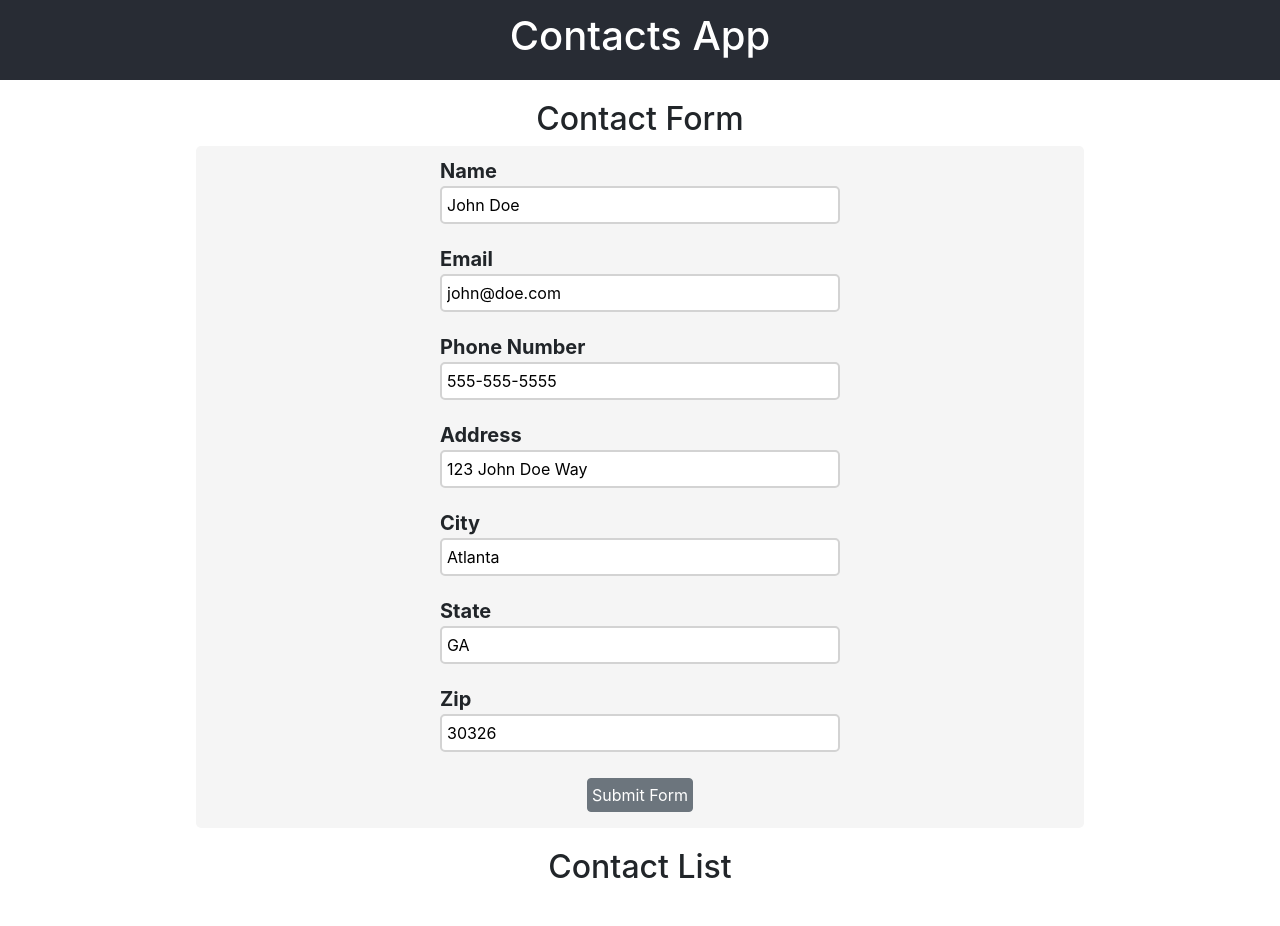
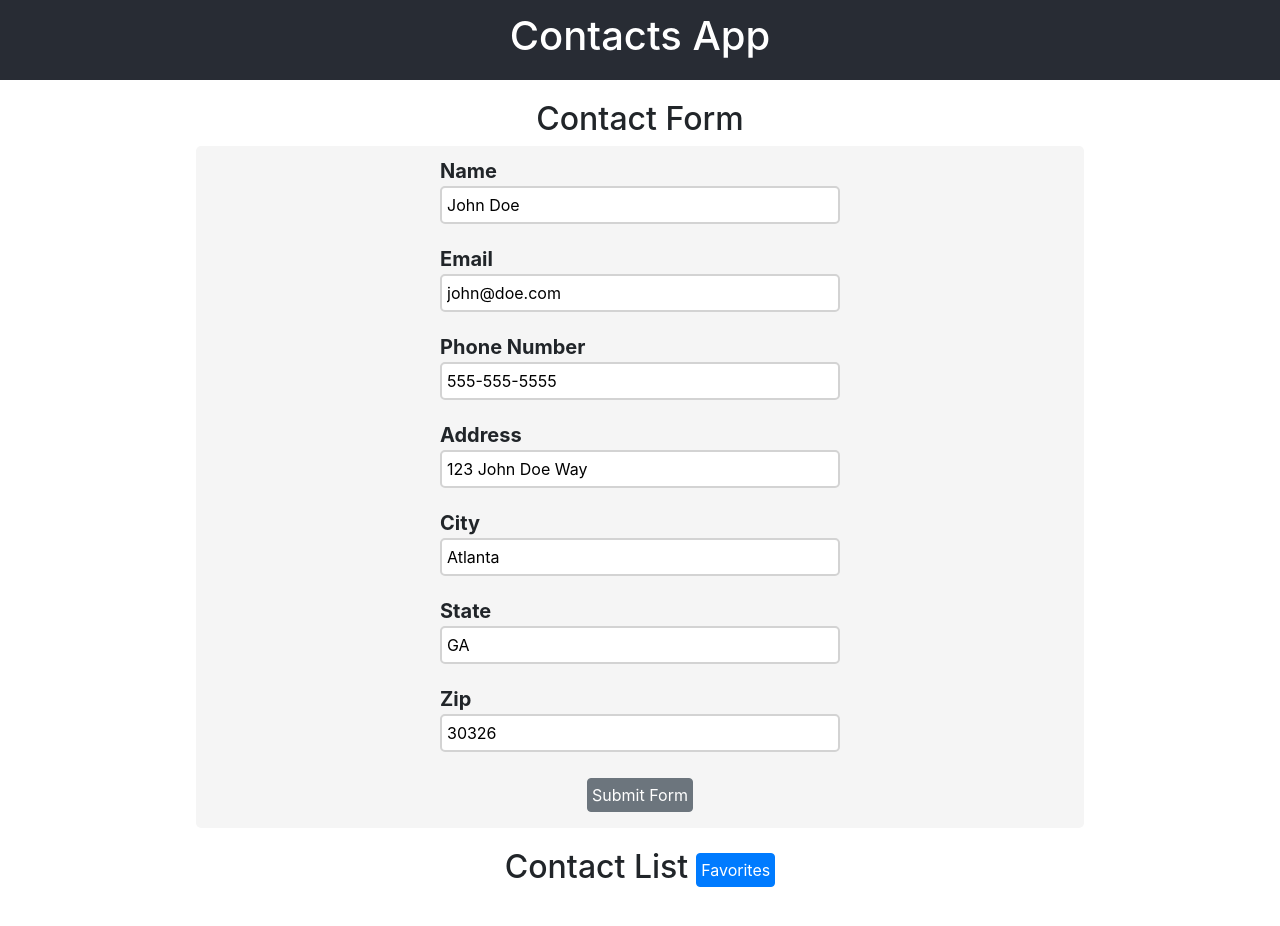
Before and after one commit to grrtvnlw/React-Contacts-App, a React (Create React App) app: page / in a window 1280 px wide. Shown: the top 926 px of the page. Before the commit the page ends 895 px from the top, so only its background shows below. Built offline with nearby package versions, Linux system fonts and the light colour scheme.

Commit message:
added favorite toggle

```diff
--- a/src/components/ContactForm.jsx
+++ b/src/components/ContactForm.jsx
@@ -14,7 +14,8 @@ export default class ContactForm extends Component {
       address: '123 John Doe Way',
       city: 'Atlanta',
       state: 'GA',
-      zip: 30326
+      zip: 30326,
+      favorite: false
     };
 
     this.handleSubmit = this.handleSubmit.bind(this);
@@ -36,7 +37,8 @@ export default class ContactForm extends Component {
       address: '',
       city: '',
       state: '',
-      zip: null
+      zip: null,
+      favorite: false
     });
   }
 
--- a/src/components/ContactList.css
+++ b/src/components/ContactList.css
@@ -79,3 +79,17 @@ h2 {
 button {
   border-radius: 5px;
 }
+
+.favorites {
+  display: flex;
+  align-items: center;
+  justify-content: center;
+}
+
+.favoriteMe {
+  margin-left: 10px;
+}
+
+.favoriteMe:hover {
+  cursor: pointer;
+}
--- a/src/components/ContactList.jsx
+++ b/src/components/ContactList.jsx
@@ -7,17 +7,27 @@ import { Button, Col, Row } from 'react-bootstrap'
 export default class ContactList extends Component {
   constructor(props) {
     super(props);
+
+    this.state = {
+      favorite: false
+    }
+  }
+
+  toggle = () => {
+    this.setState({ favorite: !this.state.favorite })
   }
 
   render() {
     { this.props.contactList.sort((a, b) => a.name.localeCompare(b.name))}
     return (
-      <div>
-        <h2>Contact List</h2>
+      <div className="mb-5">
+        <header className="favorites">
+          <h2>Contact List</h2><button className="btn btn-primary p-1 ml-2 mt-3">Favorites</button>
+        </header>
         { this.props.contactList.map((contact, index) => {
           return (
             <ul className="ulBorder">
-              <li className="contactName">{ contact.name }</li>
+              <li className="contactName">{ contact.name } { this.state.favorite ? <span className="favoriteMe" onClick={ this.toggle }>⭐️</span> : <span className="favoriteMe" onClick={ this.toggle }>✩</span> }</li>
               <li>{contact.city}, {contact.state}</li>
               <li className="mt-3 mb-3"><ContactCard contact={contact} key={index} id={index} delete={this.props.removeContact} update={this.props.updateContact}/></li>
             </ul>
```
